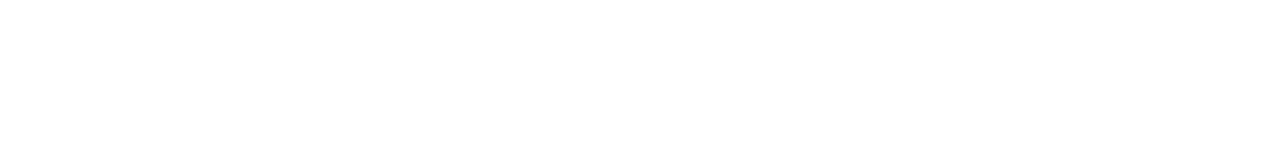
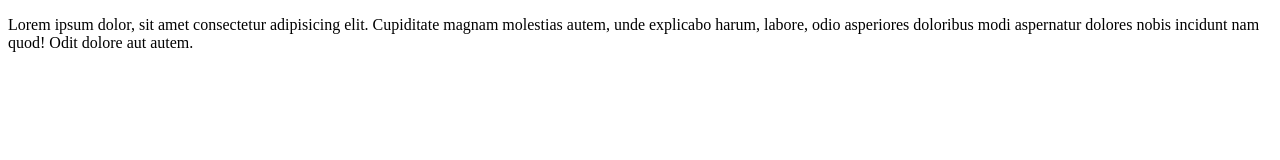
Before and after one commit to novolokova/Home_work_01.11.22, a plain HTML site: page index_2.html in a window 1280 px wide. Drawn offline with Linux system fonts and the light colour scheme.

Commit message:
Add line Lorem

```diff
--- a/index_2.html
+++ b/index_2.html
@@ -1 +1,7 @@
 <!DOCTYPE html>
+<p>Lorem ipsum dolor, sit amet consectetur
+    adipisicing elit. Cupiditate magnam
+    molestias autem, unde explicabo harum,
+    labore, odio asperiores doloribus modi
+    aspernatur dolores nobis incidunt
+    nam quod! Odit dolore aut autem.</p>
```
